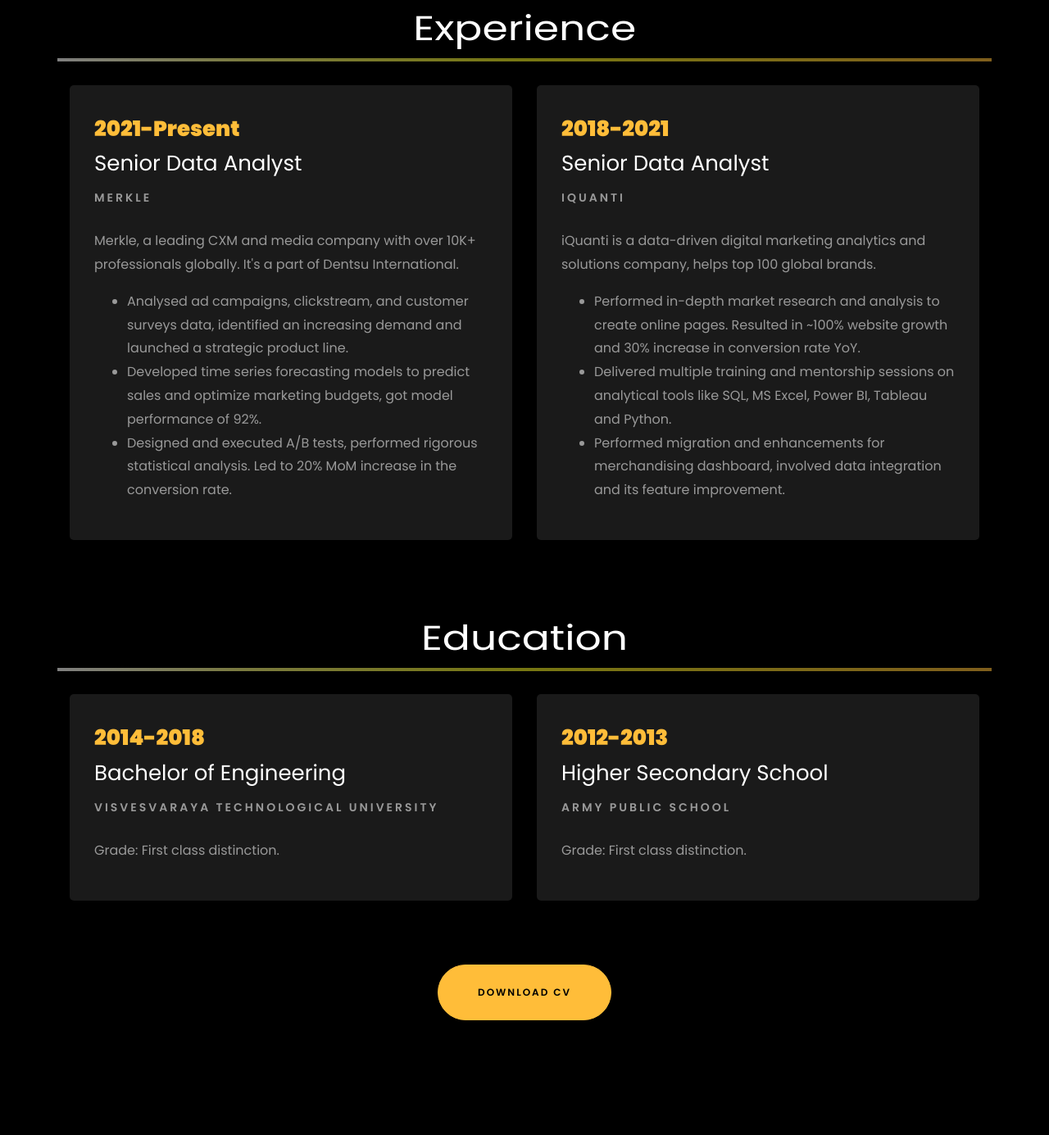
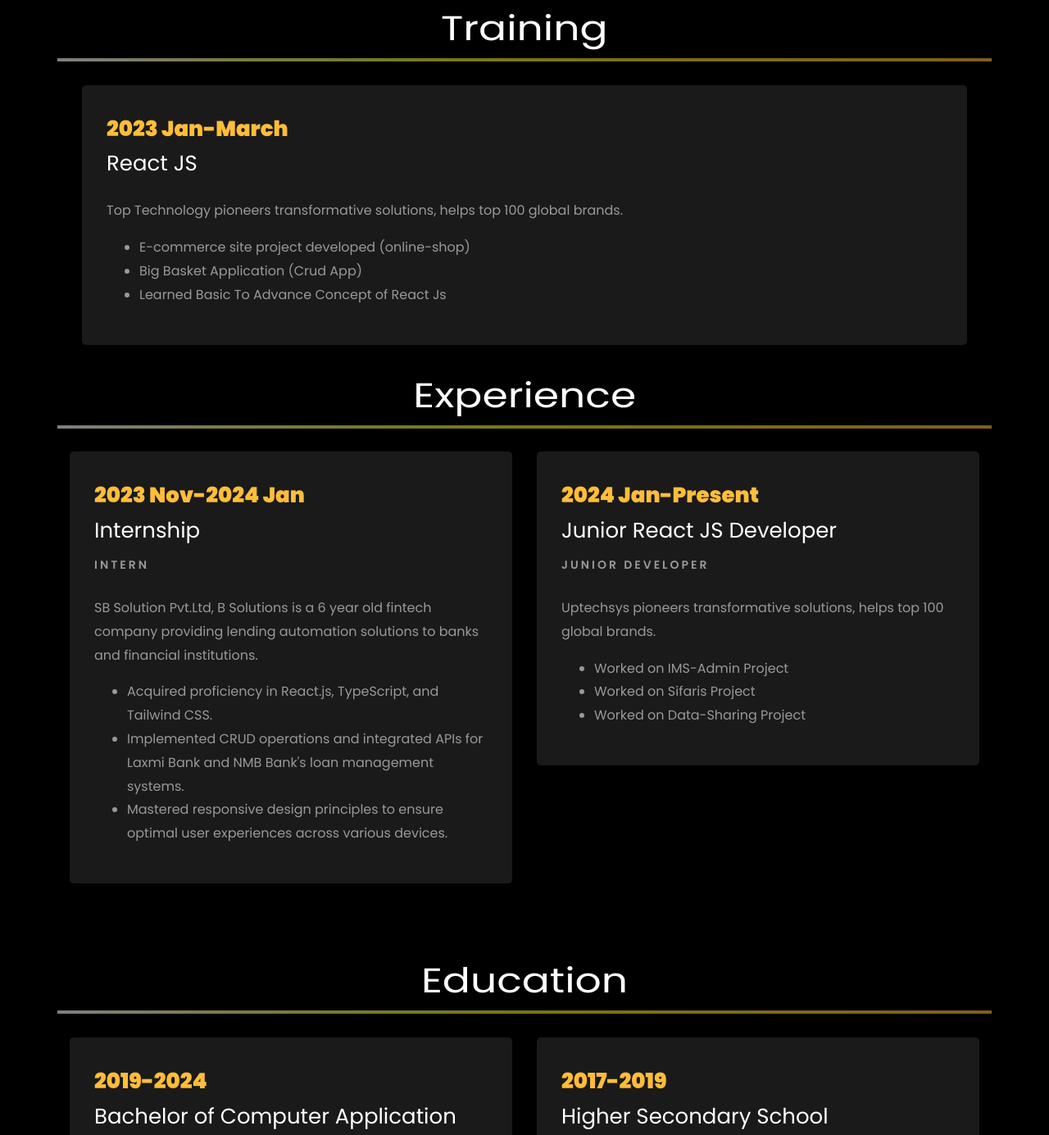
Before and after one commit to shyam88-git/Portfolio-Website-, a plain HTML site: page index.html in a window 1280 px wide. Shown: the part 2012-3397 px from the top of the page at 82% size. Drawn offline with Linux system fonts and the light colour scheme; files whose address does not match are found by name.

Commit message:
Education and  Training and Experience completed

```diff
--- a/index.html
+++ b/index.html
@@ -291,7 +291,9 @@ R
 									<li class="d-flex"><span>Education:</span> <span>Bachelor of Computer Application</span></li>
 									<li class="d-flex"><span>Language:</span> <span>English,Nepali, Hindi</span></li>
 									<li class="d-flex"><span>BI Tools:</span> <span> </span></li>
-									<li class="d-flex"><span>Other Skills:</span> <span>Cloud, PySpark, Excel, Git, JIRA, Google Analytics &amp; SEO</span></li>
+									<li class="d-flex"><span>Other Skills:</span> <span>Git , GitLab, Excel,  JIRA, Trello, &amp;  Slack</span></li>
+
+
 									<li class="d-flex"><span>Interest:</span> <span>Traveling, Playing Game, Reading</span></li>
 
 								</ul>
@@ -302,10 +304,10 @@ R
 						<div class="counter-wrap ftco-animate d-flex mt-md-3">
 							<div class="text">
 								<p class="mb-4">
-									<span class="number" data-number="30">0</span> <span>+</span>
+									<span class="number" data-number="4">0</span> <span>+</span>
 									<span>&nbsp; Projects completed</span>
 								</p>
-								<p><a href="https://www.linkedin.com/in/rishabhnmishra/" class="btn btn-primary py-3 px-3">LinkedIn</a></p>
+								<p><a href="https://www.hackerrank.com/profile/ssk66221" class="btn btn-primary py-3 px-3">Hackerrank</a></p>
 							</div>
 						</div>
 					</div>
@@ -323,10 +325,30 @@ R
           <div class="col-md-10 heading-section text-center ftco-animate">
           	<h1 class="big big-2">Resume</h1>
             <h2 class="mb-4">Resume</h2>
-            <p>Seasoned Senior Data Analyst with 5+ years of experience driving business strategies through data-driven insights. Proven expertise in data science, statistical analysis, machine learning algorithms and project management.</p>
+            <p>Proficient in React.js, TypeScript, and Tailwind CSS, with expertise in Data Structures and Algorithms. Dedicated to crafting user-centric experiences and optimizing code efficiency..</p>
           </div>
         </div>
 
+		<div class="row">
+			<h1 class="big-4">Training</h1>
+			<div class="underline"></div>
+		</div>
+		<br/>
+		<div class="col-md-12">
+			<div class="resume-wrap ftco-animate">
+				<span class="date">2023 Jan-March</span>
+				<h2>React JS</h2>
+
+				<p class="mt-4">Top Technology  pioneers transformative solutions, helps top 100 global brands.
+					<ul>
+						<li>E-commerce site project developed (online-shop)</li>
+						<li>Big Basket Application (Crud App)</li>
+						<li>Learned Basic To Advance Concept of React Js</li>
+					</ul>
+				</p>
+			</div>
+
+		</div>
 		<div class="row">
 			<h1 class="big-4">Experience</h1>
 			<div class="underline"></div>
@@ -336,14 +358,14 @@ R
 		<div class="row">
 				<div class="col-md-6">
 					<div class="resume-wrap ftco-animate">
-						<span class="date">2021-Present</span>
-						<h2>Senior Data Analyst</h2>
-						<span class="position">Merkle</span>
-						<p class="mt-4">Merkle, a leading CXM and media company with over 10K+ professionals globally. It's a part of Dentsu International.
+						<span class="date">2023 Nov-2024 Jan</span>
+						<h2> Internship</h2>
+						<span class="position">Intern</span>
+						<p class="mt-4">SB Solution Pvt.Ltd, B Solutions is a 6 year old fintech company providing lending automation solutions to banks and financial institutions.
 							<ul>
-								<li>Analysed ad campaigns, clickstream, and customer surveys data, identified an increasing demand and launched a strategic product line.</li>
-								<li>Developed time series forecasting models to predict sales and optimize marketing budgets, got model performance of 92%.</li>
-								<li>Designed and executed A/B tests, performed rigorous statistical analysis. Led to 20% MoM increase in the conversion rate.</li>
+								<li>Acquired proficiency in React.js, TypeScript, and Tailwind CSS.</li>
+								<li>Implemented CRUD operations and integrated APIs for Laxmi Bank and NMB Bank's loan management systems.</li>
+								<li>Mastered responsive design principles to ensure optimal user experiences across various devices.</li>
 							</ul>
 						</p>
 					</div>
@@ -352,14 +374,14 @@ R
 
 				<div class="col-md-6">
 					<div class="resume-wrap ftco-animate">
-						<span class="date">2018-2021</span>
-						<h2>Senior Data Analyst</h2>
-						<span class="position">iQuanti</span>
-						<p class="mt-4">iQuanti is a data-driven digital marketing analytics and solutions company, helps top 100 global brands.
+						<span class="date">2024 Jan-Present</span>
+						<h2>Junior React JS Developer</h2>
+						<span class="position">Junior Developer</span>
+						<p class="mt-4">Uptechsys pioneers transformative solutions, helps top 100 global brands.
 							<ul>
-								<li>Performed in-depth market research and analysis to create online pages. Resulted in ~100% website growth and 30% increase in conversion rate YoY.</li>
-								<li>Delivered multiple training and mentorship sessions on analytical tools like SQL, MS Excel, Power BI, Tableau and Python.</li>
-								<li>Performed migration and enhancements for merchandising dashboard, involved data integration and its feature improvement.</li>
+								<li>Worked on IMS-Admin Project</li>
+								<li>Worked on Sifaris Project</li>
+								<li>Worked on Data-Sharing Project</li>
 							</ul>
 						</p>
 					</div>
@@ -379,19 +401,17 @@ R
 			<div class="row">
     			<div class="col-md-6">
     				<div class="resume-wrap ftco-animate">
-    					<span class="date">2014-2018</span>
-    					<h2>Bachelor of Engineering</h2>
-    					<span class="position">Visvesvaraya Technological University</span>
-    					<p class="mt-4">Grade: First class distinction.</p>
+    					<span class="date">2019-2024</span>
+    					<h2>Bachelor of Computer Application</h2>
+    					<span class="position">Janjyoti Multiple College ,Mahendranagar </span>
     				</div>
     			</div>
 
     			<div class="col-md-6">
     				<div class="resume-wrap ftco-animate">
-    					<span class="date">2012-2013</span>
+    					<span class="date">2017-2019</span>
     					<h2>Higher Secondary School</h2>
-    					<span class="position">Army Public School</span>
-    					<p class="mt-4">Grade: First class distinction.</p>
+    					<span class="position">Bhuwaneshwari MA VI</span>
     				</div>
 				</div>
     		</div>
```
